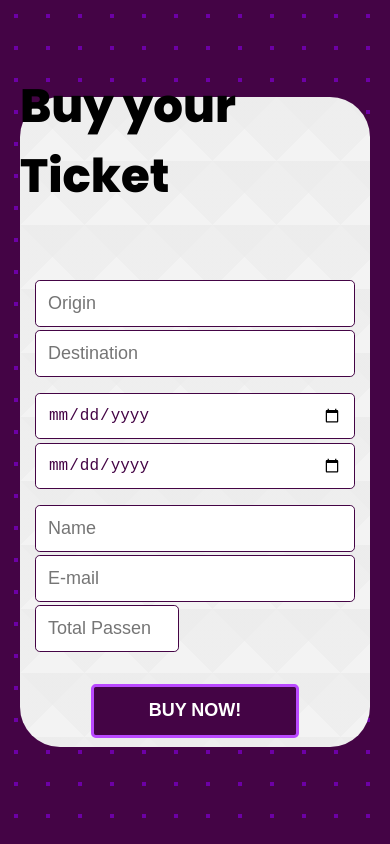
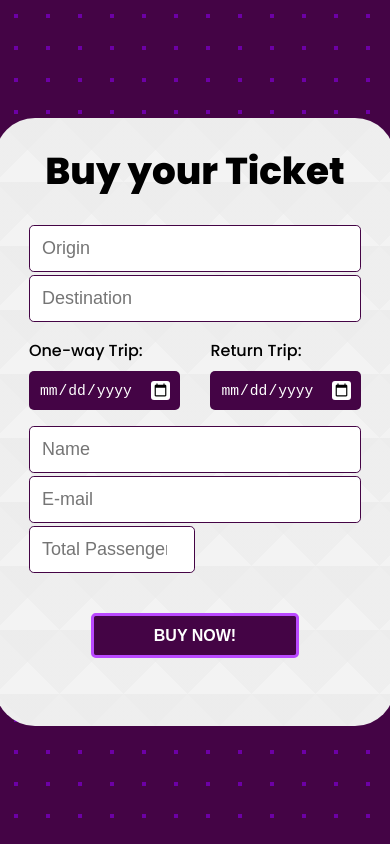
Before and after one commit to romulomelendez/awesome_form, a React (Vite) app: page / in a window 390 px wide. Built offline with nearby package versions, Linux system fonts and the light colour scheme.

Commit message:
Feat: Creating a calendar component and making updates um responsive layout using mobile first concept

```diff
--- a/package.json
+++ b/package.json
@@ -4,7 +4,7 @@
   "version": "0.0.0",
   "type": "module",
   "scripts": {
-    "dev": "vite",
+    "dev": "vite --port 8080",
     "build": "tsc && vite build",
     "lint": "eslint src --ext ts,tsx --report-unused-disable-directives --max-warnings 0",
     "preview": "vite preview"
--- /dev/null
+++ b/src/components/Calendar/index.tsx
@@ -0,0 +1,16 @@
+import { Container, InternalContainer, CalendarTitle, InputCalendar } from './styles'
+
+export const Calendar: React.FC = () => (
+
+    <Container>
+        <InternalContainer>
+            <CalendarTitle>One-way Trip:</CalendarTitle>
+            <InputCalendar type="date" />
+        </InternalContainer>
+        <InternalContainer>
+            <CalendarTitle>Return Trip:</CalendarTitle>
+            <InputCalendar type="date" />
+        </InternalContainer>
+    </Container>
+
+)
--- /dev/null
+++ b/src/components/Calendar/styles.ts
@@ -0,0 +1,42 @@
+import styled from 'styled-components'
+
+export const Container = styled.div `
+
+    display: flex;
+    justify-content: space-between;
+    width: 100%;
+
+`
+
+export const InternalContainer = styled.div `
+
+    display: flex;
+    flex-direction: column;
+    row-gap: 8px;
+
+`
+
+export const CalendarTitle = styled.div `
+
+    font-size: 12pt;
+    font-weight: 400;
+
+`
+
+export const InputCalendar = styled.input `
+
+    background-color: #440445;
+    padding: 10px;
+    font-size: 11pt;
+    color: white;
+    outline: none;
+    border: none;
+    border-radius: 5px;
+
+    &::-webkit-calendar-picker-indicator {
+        background-color: white;
+        border-radius: 3px;
+        cursor: pointer;
+    }
+
+`
--- a/src/components/Input/styles.ts
+++ b/src/components/Input/styles.ts
@@ -3,7 +3,7 @@ import styled from "styled-components"
 export const UserInput = styled.input `
 
     padding: 0.75rem;
-    width: ${ ({ type }) => type !== "number" ? "25rem" : "11.5rem" };
+    width: ${ ({ type }) => type !== "number" ? "100%" : "50%" };
     border: 1px solid #440445;
     border-radius: 0.3rem;
     outline: none;
@@ -11,8 +11,4 @@ export const UserInput = styled.input `
     font-size: large;
     font-weight: 500;
 
-    @media (max-width: 825px) {
-        width: ${ ({ type }) => type !== "number" ? "20rem" : "9rem" };
-    }
-
 `
--- a/src/pages/Home/index.tsx
+++ b/src/pages/Home/index.tsx
@@ -1,4 +1,5 @@
 import { Input } from '../../components/Input'
+import { Calendar } from '../../components/Calendar'
 
 import { Container, Form, PlaceContainer, CalendarContainer, UserInformationContainer, SubmitButton, FormTitle } from './styles'
 
@@ -17,8 +18,7 @@ export const Home: React.FC = () => {
 
                 {/* Dates */}
                 <CalendarContainer>
-                    <Input inputType="date" />
-                    <Input inputType="date" />
+                    <Calendar />
                 </CalendarContainer>
 
                 {/* User Datas */}
--- a/src/pages/Home/styles.ts
+++ b/src/pages/Home/styles.ts
@@ -6,10 +6,12 @@ export const Container = styled.div `
     flex-direction: column;
     justify-content: center;
     align-items: center;
+    row-gap: 7px;
     border-radius: 40px;
-    height: 40.625rem;
-    width: 21.875rem;
+    height: 38rem;
+    width: 25rem;
     margin: 0.313rem;
+    padding: 5px;
     background: linear-gradient(135deg, #eaeaea80 50%, transparent 0),linear-gradient(-135deg, #eaeaea80 50%, transparent 0);
     background-size: 4em 4em;
     background-color: #f3f3f3;
@@ -17,13 +19,25 @@ export const Container = styled.div `
 
     // Using Mobile First Concept
     @media (min-width: 582px) {
-        height: 43.75rem;
-        width: 25rem;
+        height: 42rem;
+        width: 29rem;
     }
 
     @media (min-width: 832px) {
-        height: 50rem;
-        width: 35rem;
+        height: 45rem;
+        width: 33rem;
+    }
+`
+export const FormTitle = styled.h1 `
+
+    font-size: 28pt;
+
+    @media (min-width: 582px) {
+        font-size: 34pt;
+    }
+
+    @media (min-width: 832px) {
+        font-size: 40pt;
     }
 `
 
@@ -35,13 +49,7 @@ export const Form = styled.form `
     align-items: center;
     row-gap: 1rem;
     padding: 1.2rem;
-
-`
-
-export const FormTitle = styled.h1 `
-
-    font-size: 35pt;
-    margin-bottom: 50px;
+    width: 95%;
 
 `
 
@@ -49,11 +57,18 @@ export const PlaceContainer = styled.section `
 
     display: flex;
     flex-direction: column;
+    width: 100%;
     row-gap: 0.2rem;
 
 `
 
-export const CalendarContainer = styled(PlaceContainer)``
+export const CalendarContainer = styled.div `
+
+    display: flex;
+    width: 100%;
+    column-gap: 2rem;
+
+`
 
 export const UserInformationContainer = styled(PlaceContainer)``
 
@@ -65,12 +80,17 @@ export const SubmitButton = styled.button `
     height: 2rem;
     width: 13rem;
     padding: 1.5rem;
-    margin: 1rem;
+    margin: 1.5rem;
     border: 3px solid #BA49FF;
     border-radius: 0.3rem;
     background-color: #440445;
     color: #fff;
-    font-size: large;
+    font-size: 14pt;
     font-weight: 700;
 
+    @media (max-width: 832px) {
+        width: 13rem;
+        padding: 1.2rem;
+        font-size: 12pt;
+    }
 `
```
